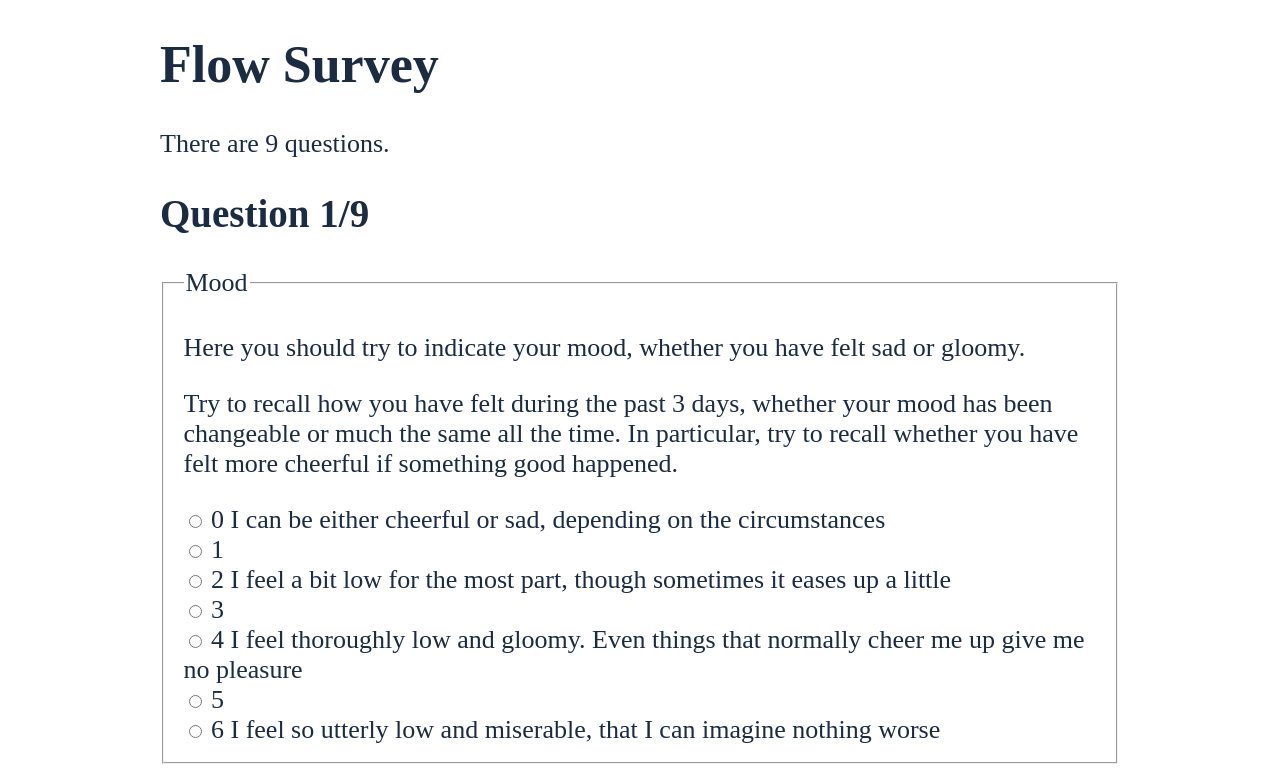
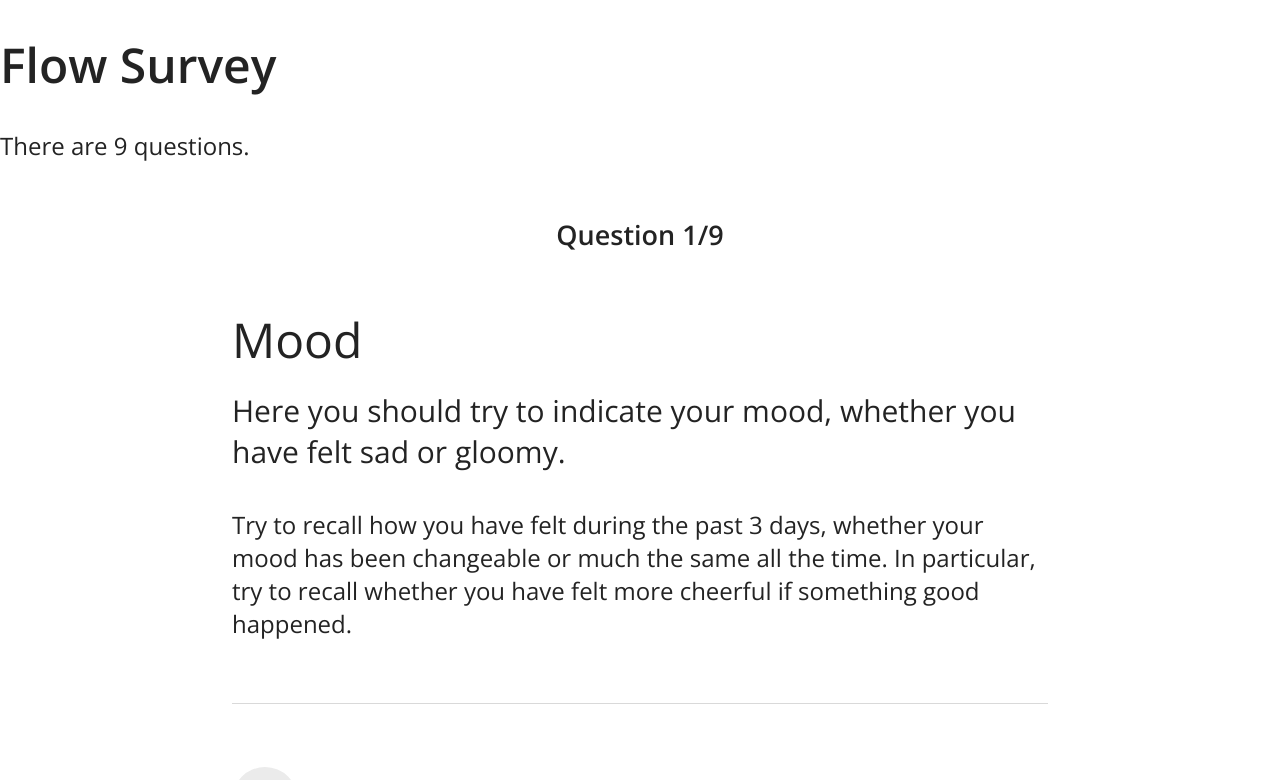
Before and after one commit to mstrutt/flow-frontend-challenge, a website with bundled scripts: page index.html in a window 1280 px wide. Shown: the top 780 px of the page. Built offline with nearby package versions, Linux system fonts and the light colour scheme.

Commit message:
Adding static styling

```diff
--- a/index.html
+++ b/index.html
@@ -14,13 +14,42 @@
 
   <style>
     :root {
+      --black: #000000;
+      --dark-blue: #15435a;
+      --dark-green: #106549;
+      --dark-grey: #232323;
+      --mid-grey: #808080;
+      --light-blue: #d1e9e9;
+      --light-grey: #d9d9d9;
+      --off-white: #ebebeb;
+      --white: #ffffff;
+      --white--faded: rgba(255, 255, 255, .3);
+
+      --body-copy: var(--dark-grey);
+      --body-background: var(--white);
+      --border-color: var(--light-grey);
+
       --font-weight--bold: 600;
       --font-weight--normal: 400;
+
+      --extra-large-heading: 4.125em;
+      --large-heading: 2em;
+      --small-heading: 1.125em;
+      --large-paragraph: 1.25em;
+
+      --tap-target-size: 2.75em;
+      --spacing-unit: 0.9375em;
     }
 
+    /* Accessibility Overrides */
+    :root {
+      --mid-grey: #757575;
+      --white--faded: rgba(255, 255, 255, .4);
     }
 
     html {
+      background-color: var(--body-background);
+      color: var(--body-copy);
       font-family: 'Open Sans', sans-serif;
       -webkit-font-smoothing: antialiased;
       font-weight: var(--font-weight--normal);
--- a/src/flow-survey.ts
+++ b/src/flow-survey.ts
@@ -20,16 +20,112 @@ export class FlowSurvey extends LitElement {
 
   static styles = css`
     :host {
-      align-items: center;
-      background-color: var(--flow-survey-background-color);
-      color: #1a2b42;
+      align-items: stretch;
       display: flex;
       flex-direction: column;
-      font-size: calc(10px + 2vmin);
+      font-size: 16px;
       justify-content: flex-start;
+      min-height: 100vh;
+    }
+
+    @media screen and (min-width: 420px) and (max-width: 999px) {
+      :host {
+        font-size: calc(14px + 1vw);
+      }
+    }
+
+    @media screen and (min-width: 1000px) {
+      :host {
+        font-size: 24px;
+      }
+    }
+
+    .fs-progress-header {
+      font-size: var(--small-heading);
+      margin: 2em 0;
+      text-align: center;
+    }
+
+    .fs-score-modal {
+      background-color: var(--body-background);
+      display: flex;
+      flex-direction: column;
+      min-height: 100vh;
+      text-align: center;
+    }
+
+    .fs-score-modal__header {
+      background-image: radial-gradient(var(--dark-blue), var(--dark-blue) 70%, transparent 70%);
+      background-position: 50% 99%;
+      background-size: calc(250% - 65vw) 150%;
+      color: var(--white);
+      padding: calc(var(--spacing-unit) + 16.87vh) calc(var(--spacing-unit) * 3) 4.25em;
+    }
+
+    .fs-score-modal__title {
+      font-size: var(--large-heading);
+      font-weight: var(--font-weight--normal);
+      margin: 0;
+    }
+
+    .fs-score-modal__points {
+      font-size: var(--extra-large-heading);
+      margin: 0.15em 0;
+    }
+
+    .fs-score-modal__out-of {
+      color: var(--white--faded);
+    }
+
+    .fs-score-modal__verdict {
+      margin: 0.8em 0 0;
+    }
+
+    .fs-score-modal__body {
+      align-items: center;
+      display: flex;
+      flex-direction: column;
+      flex-grow: 1;
       margin: 0 auto;
-      max-width: 960px;
-      min-height: 100vh;
+      max-width: 24em;
+      padding: calc(var(--spacing-unit) * 2) var(--spacing-unit);
+    }
+
+    .fs-score-modal__subtitle {
+      font-size: var(--large-paragraph);
+      font-weight: var(--font-weight--bold);
+      margin: 0;
+    }
+
+    .fs-score-modal__explanation {
+      font-size: var(--large-paragraph);
+      margin: .4em 0;
+    }
+
+    .fs-score-modal__disclaimer {
+      color: var(--mid-grey);
+      margin: .8em 0 calc(var(--spacing-unit) * 2);
+    }
+
+    .fs-button {
+      border: none;
+      border-radius: calc(var(--tap-target-size) / 2);
+      font-size: inherit;
+      font-weight: var(--font-weight--bold);
+      height: calc(var(--tap-target-size) + 2px);
+      line-height: calc(var(--tap-target-size) + 2px);
+      max-width: 21em;
+      padding: 0;
+    }
+
+    .fs-button--primary {
+      background-color: var(--dark-green);
+      color: var(--white);
+    }
+
+    .fs-score-modal__close {
+      margin: auto auto 0.25em;
+      width: 97%;
     }
   `;
 
@@ -43,6 +139,8 @@ export class FlowSurvey extends LitElement {
     this.answers = new Array(this.questions.length);
 
     this.maxPoints = MAX_POINTS_PER_QUESTION * this.questions.length;
+
+    this.updateVerdict();
   }
 
   updateVerdict() {
@@ -71,18 +169,22 @@ export class FlowSurvey extends LitElement {
 
         <form id="flow-survey" @question-answered=${this._onQuestionAnswered}>
           ${this.questions.map((question, number) => html`
-            <h2>Question ${number + 1}/${this.questions.length}</h2>
+            <h2 class="fs-progress-header">Question ${number + 1}/${this.questions.length}</h2>
             <survey-question .question=${question} .number=${number}></survey-question>
           `)}
         </form>
-        <div>
-          <h2>Your score</h2>
-          <p><span>${this.totalPoints}</span>/${this.maxPoints}</p>
-          <p>${this.verdict}</p>
-          <h3>What does this mean?</h3>
-          <p>This score indicates that you have ${this.verdict.toLowerCase()} symptoms</p>
-          <p>Remember that this questionaire is not a complete diagnosis, but rather a guideliens.</p>
-          <button type="reset" form="flow-survey">Close</button>
+        <div class="fs-score-modal">
+          <div class="fs-score-modal__header">
+            <h2 class="fs-score-modal__title">Your score</h2>
+            <p class="fs-score-modal__points">${this.totalPoints}<span class="fs-score-modal__out-of">/${this.maxPoints}</span></p>
+            <p class="fs-score-modal__verdict">${this.verdict}</p>
+          </div>
+          <div class="fs-score-modal__body">
+            <h3 class="fs-score-modal__subtitle">What does this mean?</h3>
+            <p class="fs-score-modal__explanation">This score indicates that you have ${this.verdict.toLowerCase()} symptoms</p>
+            <p class="fs-score-modal__disclaimer">Remember that this questionaire is not a complete diagnosis, but rather a guideliens.</p>
+            <button class="fs-button fs-button--primary fs-score-modal__close type="reset" form="flow-survey">Close</button>
+          </div>
         </div>
       </main>
     `;
--- a/src/survey-question.ts
+++ b/src/survey-question.ts
@@ -1,5 +1,5 @@
 import { LitElement, html, css } from 'lit';
-import { property, customElement, eventOptions } from 'lit/decorators.js';
+import { property, customElement } from 'lit/decorators.js';
 
 import { Question, QuestionAnsweredEvent } from './interfaces';
 import { MAX_POINTS_PER_QUESTION } from './constants';
@@ -16,8 +16,70 @@ export class SurveyQuestion extends LitElement {
   @property({ type: Object }) responses: Response[] = [];
 
   static styles = css`
-    label {
+    .fs-question {
+      border: none;
+      margin: 0 auto 12vh;
+      max-width: 34em;
+      padding: 0 var(--spacing-unit);
+    }
+
+    .fs-question__title {
+      font-size: var(--large-heading);
+      padding: 0;
+    }
+
+    .fs-question__question {
+      font-size: var(--large-paragraph);
+      margin-top: 0.6em;
+      margin-bottom: 1.2em;
+    }
+
+    .fs-question__answers {
+      border-top: 1px solid var(--border-color);
+      margin-top: 2.6em;
+      padding-top: 2em;
+    }
+
+    .fs-answer {
+      align-items: center;
+      display: flex;
+      padding: calc(var(--spacing-unit) / 3) 0;
+    }
+
+    .fs-answer__input {
+      clip: rect(0 0 0 0);
+      clip-path: inset(50%);
+      height: 1px;
+      overflow: hidden;
+      position: absolute;
+      white-space: nowrap;
+      width: 1px;
+    }
+
+    .fs-answer__number {
+      background-color: var(--off-white);
+      border-radius: calc(var(--tap-target-size) / 2);
+      color: var(--black);
       display: block;
+      flex-shrink: 0;
+      height: var(--tap-target-size);
+      line-height: var(--tap-target-size);
+      margin: calc(var(--spacing-unit) / 3) var(--spacing-unit) calc(var(--spacing-unit) / 3) 0;
+      text-align: center;
+      transition: background-color .15s;
+      width: var(--tap-target-size);
+    }
+
+    .fs-answer__input:focus-visible + .fs-answer__number {
+      outline: 2px solid var(--dark-blue);
+    }
+
+    .fs-answer__input:checked + .fs-answer__number {
+      background-color: var(--light-blue);
+    }
+
+    .fs-answer__text {
+      margin: calc(var(--spacing-unit) / 3) 0;
     }
   `;
 
@@ -48,23 +110,26 @@ export class SurveyQuestion extends LitElement {
 
   protected render() {
     return html`
-      <fieldset>
-        <legend>${this.question.title}</legend>
-        <p>${this.question.question}</p>
-        ${this.question.paragraph && html`<p>${this.question.paragraph}</p>`}
+      <fieldset class="fs-question">
+        <legend class="fs-question__title">${this.question.title}</legend>
+        <p class="fs-question__question">${this.question.question}</p>
+        ${this.question.paragraph && html`<p class="fs-question__paragraph">${this.question.paragraph}</p>`}
+        <div class="fs-question__answers">
           ${this.responses.map(response => html`
-          <label for="${this.id}-${response.value}">
+            <label class="fs-answer" for="${this.id}-${response.value}">
               <input
                 @input=${() => this._answerSelected(response.value)}
+                class="fs-answer__input"
                 id="${this.id}-${response.value}"
                 name="${this.id}"
                 type="radio"
                 value="${response.value}"
               />
-            <span>${response.value}</span>
-            ${response.label && html`<span>${response.label}</span>`}
+              <span class="fs-answer__number">${response.value}</span>
+              ${response.label && html`<span class="fs-answer__text">${response.label}</span>`}
             </label>
           `)}
+        </div>
       </fieldset>
     `;
   }
```
Lines whose indentation alone changed are shown as unchanged.
